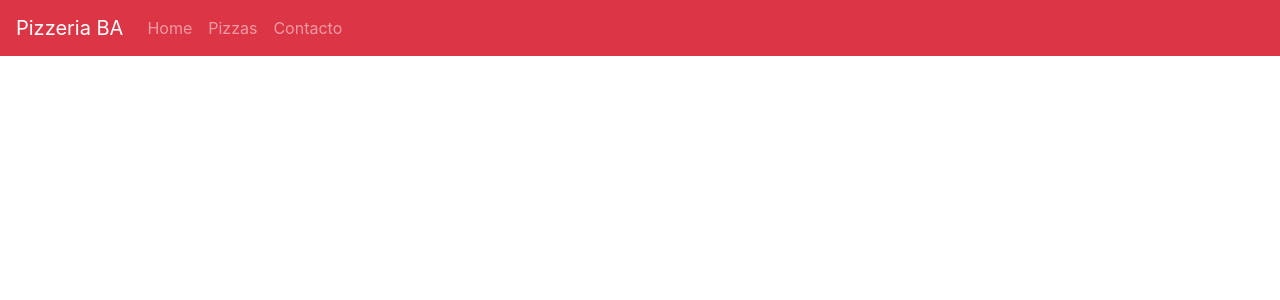
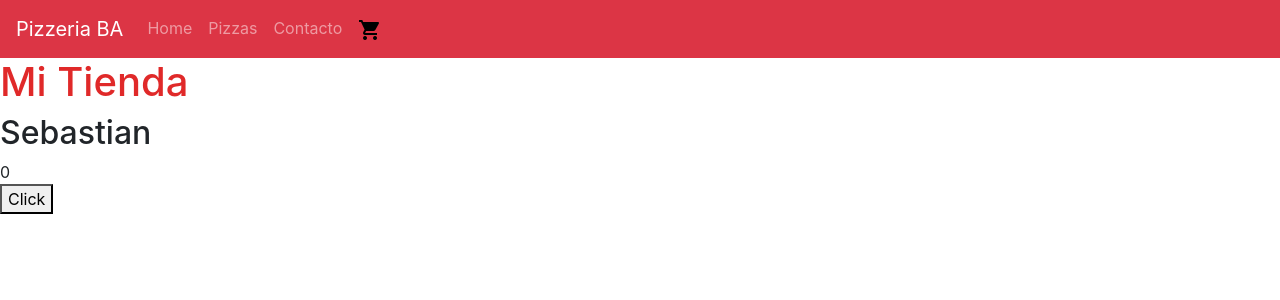
Before and after one commit to SebastianDeFranco/React-ecommerce, a React (Create React App) app: page / in a window 1280 px wide. Shown: the top 300 px of the page. Built offline with nearby package versions, Linux system fonts and the light colour scheme.

Commit message:
Sebastian De Franco

```diff
--- a/src/App.js
+++ b/src/App.js
@@ -1,13 +1,26 @@
 import './App.css';
 import 'bootstrap/dist/css/bootstrap.min.css';
 import NavBar from './components/NavBar';
+import {useState} from 'react';
+import ItemListContainer from './components/shop/ItemListContainer';
+import './components/shop/ItemListContainer.css'
 
 
 function App() {
+
+  const [contador, setContador] = useState(0)
+
+function handleContador(){
+  setContador(contador + 1)
+}
   return (
     <div>
       <NavBar/>
+      <ItemListContainer greeting="Mi Tienda" user="Sebastian"/>
+      {contador}<br/>
+      <button onClick={handleContador}>Click</button>
     </div>
+
   );
 }
 
--- a/src/components/NavBar.jsx
+++ b/src/components/NavBar.jsx
@@ -1,6 +1,9 @@
 import React from 'react'
 import { Navbar,Nav } from 'react-bootstrap';
 // import 'bootstrap/dist/css/bootstrap.min.css';
+import CartWidget from './cartwidget/CartWidget';
+
+
 
 
 function NavBar() {
@@ -8,11 +11,12 @@ function NavBar() {
         <div>
         <Navbar bg="danger" variant="dark">
         <Navbar.Brand href="#home">Pizzeria BA</Navbar.Brand>
-        <Nav className="mr-auto">
-        <Nav.Link href="#home">Home</Nav.Link>
-        <Nav.Link href="#features">Pizzas</Nav.Link>
-        <Nav.Link href="#pricing">Contacto</Nav.Link>
-        </Nav>
+            <Nav className="mr-auto">
+            <Nav.Link href="#home">Home</Nav.Link>
+            <Nav.Link href="#features">Pizzas</Nav.Link>
+            <Nav.Link href="#pricing">Contacto</Nav.Link>
+            <Nav.Link href="#pricing"><CartWidget/></Nav.Link>
+            </Nav>
         </Navbar>
         </div>
     )
--- /dev/null
+++ b/src/components/cartwidget/CartWidget.css
@@ -0,0 +1,4 @@
+.cartwidget{
+    width: 30px;
+    height: 30px;
+}
--- /dev/null
+++ b/src/components/cartwidget/CartWidget.jsx
@@ -0,0 +1,14 @@
+import React from 'react'
+// import cart from './cart.svg'
+import carrito from './carrito.png'
+import './CartWidget.css'
+
+const CartWidget = ()=> {
+    return (
+        <div>
+            <img src={carrito} alt="cart" className="cartWidget" />
+        </div>
+    )
+}
+
+export default CartWidget
--- /dev/null
+++ b/src/components/shop/ItemListContainer.css
@@ -0,0 +1,3 @@
+.greeting{
+    color: #e02929;
+}
--- /dev/null
+++ b/src/components/shop/ItemListContainer.jsx
@@ -0,0 +1,13 @@
+import React from 'react'
+
+function ItemListContainer(props) {
+    const{greeting, user}= props
+    return (
+        <div className="banner">
+            <h1 className="greeting">{greeting}</h1>
+            <h2 className="user">{user}</h2>
+        </div>
+    )
+}
+
+export default ItemListContainer
```
Also changed, not shown: src/components/cartwidget/carrito.png (added).
